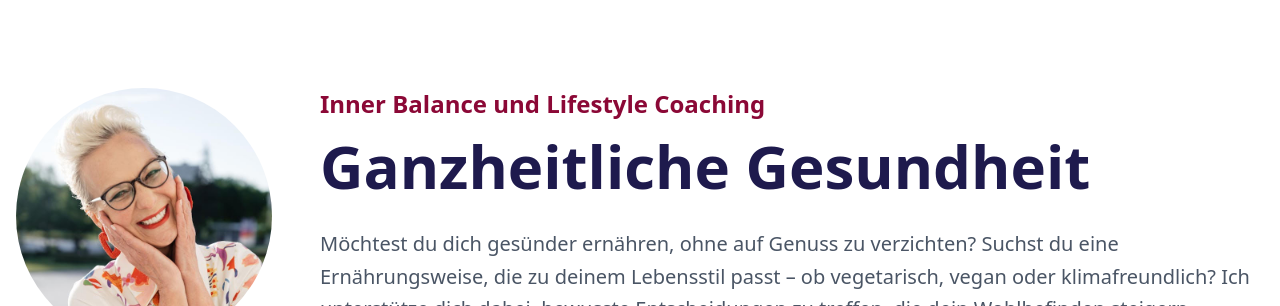
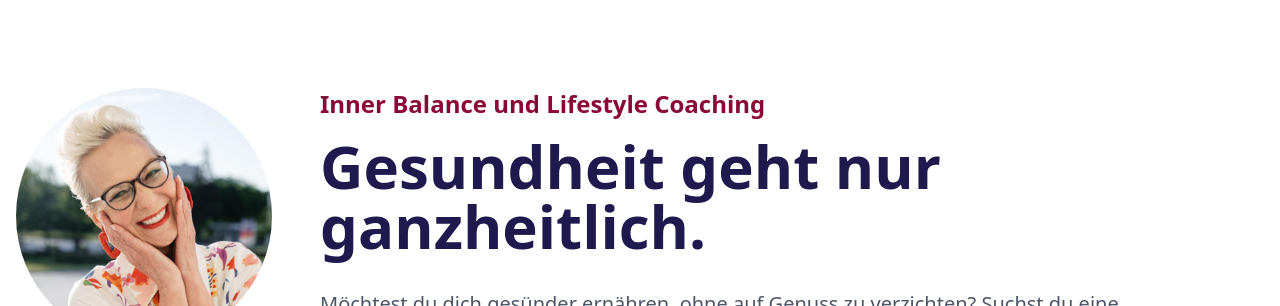
Before and after one commit to mktcode/mktcms, a Nuxt app: page / in a window 1280 px wide. Shown: the part 840-1146 px from the top of the page. Built offline with nearby package versions, Linux system fonts and the light colour scheme; no server answers.

Commit message:
fix: update About component heading

```diff
--- a/components/About.vue
+++ b/components/About.vue
@@ -8,7 +8,7 @@
             Inner Balance und Lifestyle Coaching
           </h3>
           <h2 class="text-4xl md:text-6xl font-bold text-indigo-950">
-            Ganzheitliche Gesundheit
+            Gesundheit geht nur ganzheitlich.
           </h2>
           <p class="mt-8 text-xl text-gray-600 leading-relaxed">
             Möchtest du dich gesünder ernähren, ohne auf Genuss zu verzichten? Suchst du eine Ernährungsweise, die zu deinem Lebensstil passt – ob vegetarisch, vegan oder klimafreundlich? Ich unterstütze dich dabei, bewusste Entscheidungen zu treffen, die dein Wohlbefinden steigern.
```
